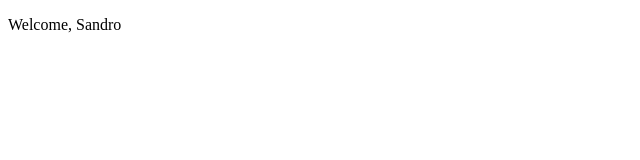
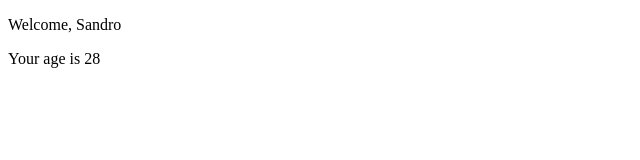
Before and after one commit to SandroGrimaldi/React-exercises, a React (Create React App) app in the folder my-app/: page / in a window 1280 px wide. Shown: the top 160 px of the page, without its empty margins (0-640 px from the left). Built offline with nearby package versions, Linux system fonts and the light colour scheme.

Commit message:
esercizio second prop fatto

```diff
--- a/my-app/src/App.js
+++ b/my-app/src/App.js
@@ -3,6 +3,6 @@ import { Welcome } from "./Welcome";
 
 export class App extends React.Component {
     render() {
-        return <Welcome />
+        return <Welcome name="Sandro" age="28" />
     }
 }
--- a/my-app/src/Welcome.js
+++ b/my-app/src/Welcome.js
@@ -2,10 +2,9 @@ import React from "react";
 
 export class Welcome extends React.Component {
     render() {
-        return <p>Welcome, {this.props.name}</p>
+        return  <div>
+                    <p>Welcome, {this.props.name}</p>
+                    <p>Your age is {this.props.age}</p>
+                </div>
     }
 }
-
-Welcome.defaultProps = {
-    name: "Sandro"
-}
--- a/my-app/src/index.js
+++ b/my-app/src/index.js
@@ -1,6 +1,6 @@
-import ReactDOM  from "react-dom";
+import ReactDOM from "react-dom";
 import { App } from "./App";
 
-const root = document.querySelector('#root');
+const root = document.querySelector("#root");
 
-ReactDOM.render(<App />, root)
+ReactDOM.render(<App />, root);
```
